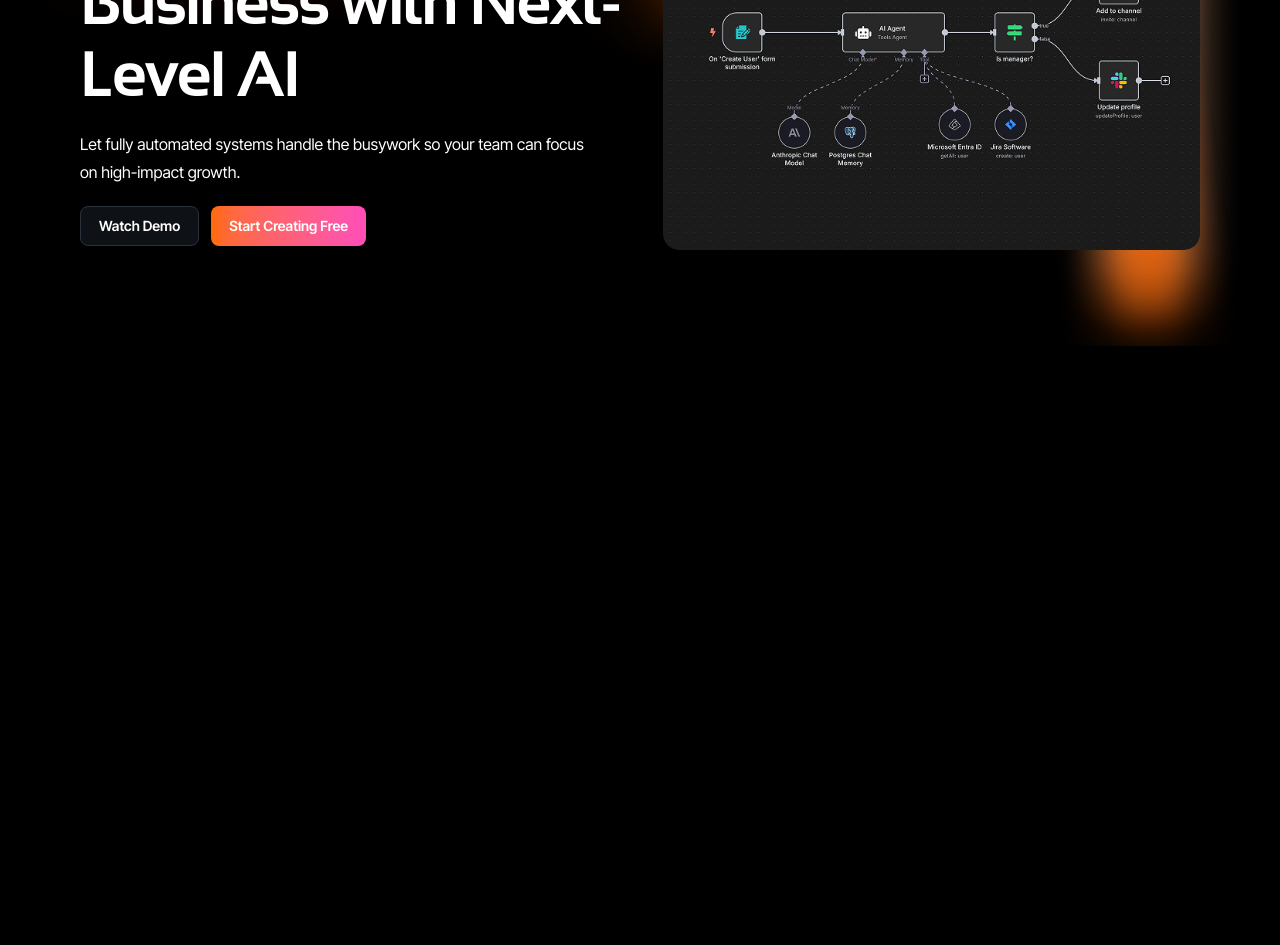
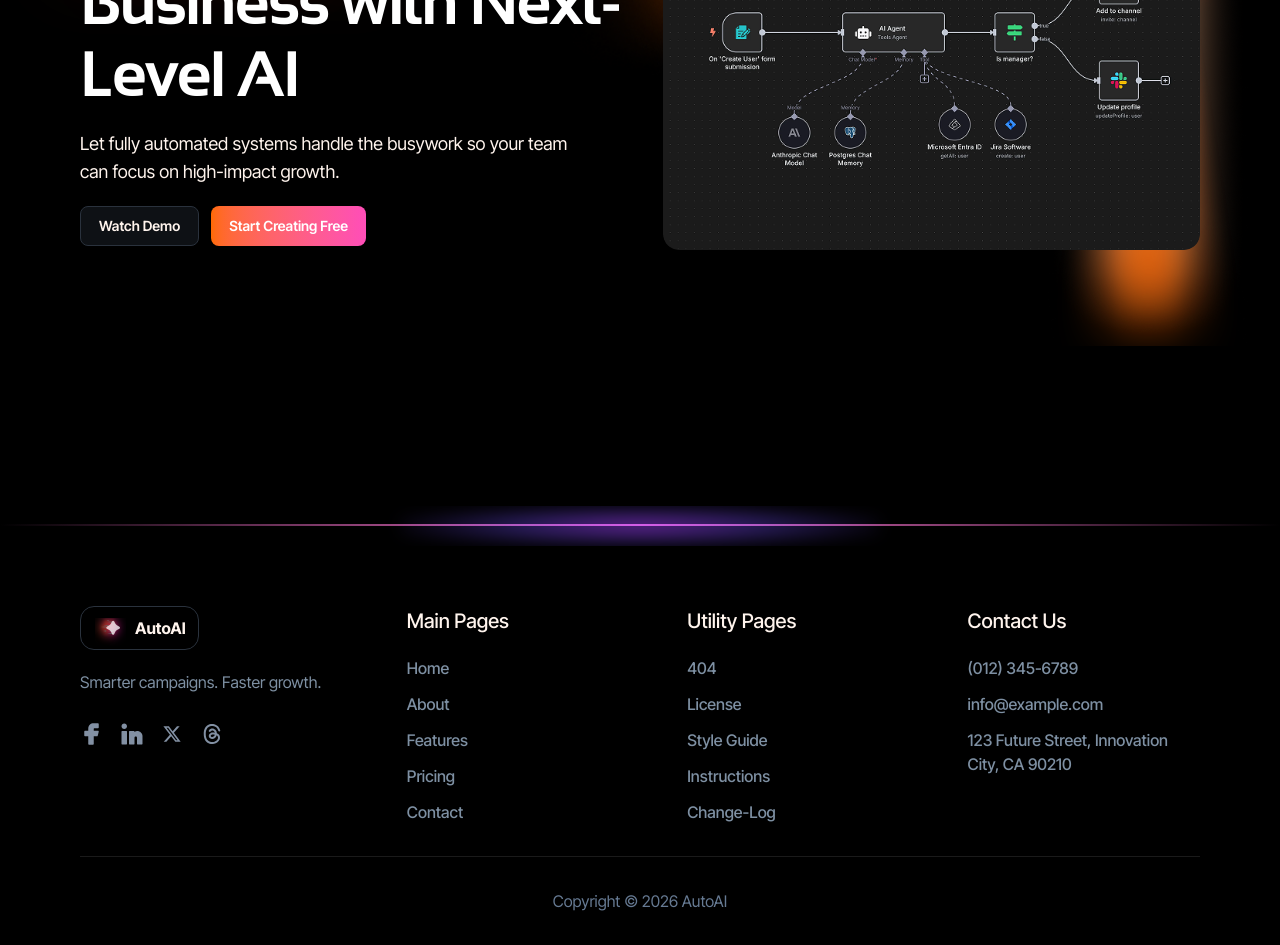
Before and after one commit to HannaAssaf/ai-marketing-website, a Next.js app: page / in a window 1280 px wide. Shown: the part 260-1205 px from the top of the page. Before the commit the page ends 800 px from the top, so only its background shows below. Built offline with nearby package versions, Linux system fonts and the light colour scheme.

Commit message:
feat: add footer

```diff
--- a/app/globals.css
+++ b/app/globals.css
@@ -34,38 +34,35 @@
 }
 
 @theme inline {
-  --primary-500: var(--color-primary-500);
-  --primary-50: var(--color-primary-50);
-  --neutral-50: var(--color-neutral-50);
-  --neutral-100: var(--color-neutral-100);
-  --neutral-200: var(--color-neutral-200);
-  --neutral-300: var(--color-neutral-300);
-  --neutral-400: var(--color-neutral-400);
-  --neutral-500: var(--color-neutral-500);
-  --neutral-600: var(--color-neutral-600);
-  --neutral-700: var(--color-neutral-700);
-  --neutral-800: var(--color-neutral-800);
-  --neutral-900: var(--color-neutral-900);
-  --neutral-950: var(--color-neutral-950);
+  --color-primary-500: #FF6600;
+  --color-primary-50: #FFF4ED;
+  --color-neutral-50: #F9FAF4;
+  --color-neutral-100: #E7EAEB;
+  --color-neutral-200: #C2CBDD;
+  --color-neutral-300: #9AA6BA;
+  --color-neutral-400: #7E90A3;
+  --color-neutral-500: #667A93;
+  --color-neutral-600: #5D6E7F;
+  --color-neutral-700: #4D5869;
+  --color-neutral-800: #2A323D;
+  --color-neutral-900: #0E1115;
+  --color-neutral-950: #0C1115;
 
   --background: var(--color-neutral-950);
-  --foreground: var(--foreground);
+  --foreground: #ffffff;
   --border: var(--color-neutral-800);
 
-  --font-sans: var(--font-body);
-  --font-heading: var(--font-heading);
+  --font-sans: var(--font-body, "Inter Tight", Arial, sans-serif);
+  --font-heading: var(--font-heading, "Sansation", Arial, sans-serif);
 
+  --text-body-sm: 14px;
+  --text-body-md: 16px;
+  --text-body-lg: 18px;
+  --text-body-xl: 20px;
 
-  --body-sm: var(--font-size-body-sm),
-  --body-md: var(--font-size-body-md),
-  --body-lg: var(--font-size-body-lg),
-  --body-xl: var(--font-size-body-xl),
-
-
-  --regular: var(--font-weight-regular),
-  --medium: var(--font-weight-medium),
-  --semibold: var(--font-weight-semibold),
-
+  --font-weight-regular: 400;
+  --font-weight-medium: 500;
+  --font-weight-semibold: 600;
 }
 
 * {
--- a/app/page.tsx
+++ b/app/page.tsx
@@ -1,11 +1,13 @@
 import Hero from "@/components/sections/Hero";
 import Navbar from "@/components/sections/Navbar";
+import Footer from "@/components/sections/Footer";
 
 export default function Home() {
   return (
     <main className="min-h-screen">
       <Navbar />
       <Hero />
+      <Footer />
     </main>
   );
 }
--- /dev/null
+++ b/components/sections/Footer.tsx
@@ -0,0 +1,109 @@
+import Image from "next/image";
+import Container from "../ui/Container";
+
+const mainPages = ["Home", "About", "Features", "Pricing", "Contact"];
+const utilityPages = ["404", "License", "Style Guide", "Instructions", "Change-Log"];
+
+const socialLinks = [
+  { label: "Facebook", iconId: "facebook", href: "#" },
+  { label: "LinkedIn", iconId: "linkedin", href: "#" },
+  { label: "X", iconId: "x", href: "#" },
+  { label: "Threads", iconId: "treds", href: "#" },
+];
+
+export default function Footer() {
+  return (
+    <footer className="relative mt-40 bg-black pb-8 pt-[100px]">
+      <div className="pointer-events-none absolute inset-x-0 top-0 h-10 overflow-hidden">
+        <div className="absolute inset-x-0 top-[18px] h-[2px] bg-[linear-gradient(90deg,rgba(255,117,212,0)_0%,rgba(255,117,212,1)_50%,rgba(255,117,212,0)_100%)]" />
+        <div className="absolute left-1/2 top-0 h-10 w-[480px] -translate-x-1/2 bg-[radial-gradient(ellipse_at_center,rgba(182,56,255,0.58)_0%,rgba(115,80,255,0.35)_38%,rgba(115,80,255,0)_78%)] blur-[8px]" />
+      </div>
+
+      <Container>
+        <div className="relative mx-auto w-full max-w-7xl">
+          <div className="grid grid-cols-1 gap-10 border-b border-white/10 pb-8 md:grid-cols-2 xl:grid-cols-[1.2fr_1fr_1fr_1fr] xl:gap-12">
+            <div>
+              <a
+                href="/"
+                className="inline-flex h-11 items-center gap-1.5 rounded-[14px] border border-[var(--border)] px-3 py-1"
+              >
+                <Image
+                  src="/logo1.svg"
+                  alt="AutoAI logo"
+                  width={60}
+                  height={53.5}
+                  className="h-10 w-9 shrink-0"
+                />
+                <span className="font-body text-md font-bold text-primary-50">AutoAI</span>
+              </a>
+
+              <p className="mt-4 text-base text-neutral-400">
+                Smarter campaigns. Faster growth.
+              </p>
+
+              <div className="mt-7 flex items-center gap-4">
+                {socialLinks.map((item) => (
+                  <a
+                    key={item.label}
+                    href={item.href}
+                    aria-label={item.label}
+                    className="text-neutral-400 transition hover:text-primary-50"
+                  >
+                    <svg aria-hidden="true" className="h-6 w-6" viewBox="0 0 24 24">
+                      <use href={`/sprite.svg#${item.iconId}`} />
+                    </svg>
+                  </a>
+                ))}
+              </div>
+            </div>
+
+            <div>
+              <h3 className="text-body-xl leading-[30px] font-medium text-primary-50">
+                Main Pages
+              </h3>
+              <ul className="mt-5 space-y-3 text-body-md leading-normal font-medium text-neutral-400">
+                {mainPages.map((item) => (
+                  <li key={item}>
+                    <a href="#" className="text-neutral-400 transition hover:text-primary-50">
+                      {item}
+                    </a>
+                  </li>
+                ))}
+              </ul>
+            </div>
+
+            <div>
+              <h3 className="text-body-xl leading-[30px] font-medium text-primary-50">
+                Utility Pages
+              </h3>
+              <ul className="mt-5 space-y-3 text-body-md leading-normal font-medium text-neutral-400">
+                {utilityPages.map((item) => (
+                  <li key={item}>
+                    <a href="#" className="text-neutral-400 transition hover:text-primary-50">
+                      {item}
+                    </a>
+                  </li>
+                ))}
+              </ul>
+            </div>
+
+            <div>
+              <h3 className="text-body-xl leading-[30px] font-medium text-primary-50">
+                Contact Us
+              </h3>
+              <ul className="mt-5 space-y-3 text-body-md leading-normal font-medium text-neutral-400">
+                <li>(012) 345-6789</li>
+                <li>info@example.com</li>
+                <li>123 Future Street, Innovation City, CA 90210</li>
+              </ul>
+            </div>
+          </div>
+
+          <p className="pt-8 text-center text-base text-neutral-500">
+            Copyright &copy; 2026 AutoAI
+          </p>
+        </div>
+      </Container>
+    </footer>
+  );
+}
```
